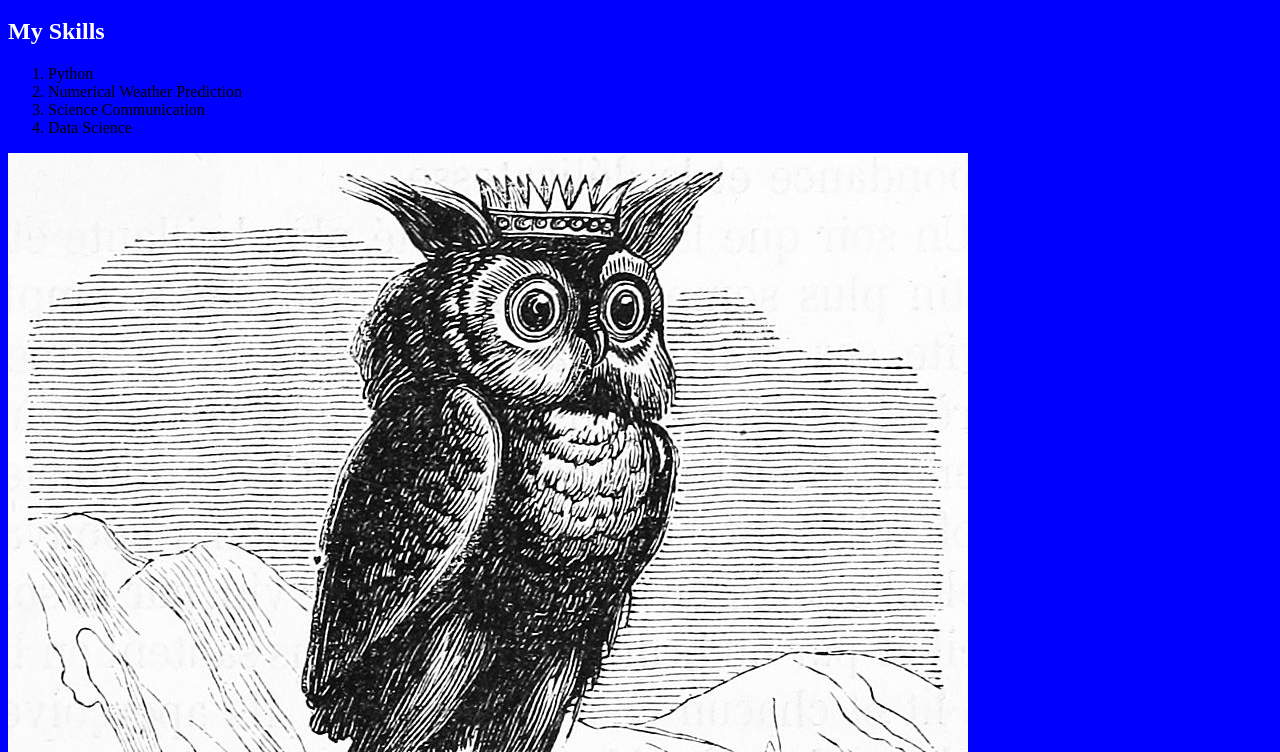
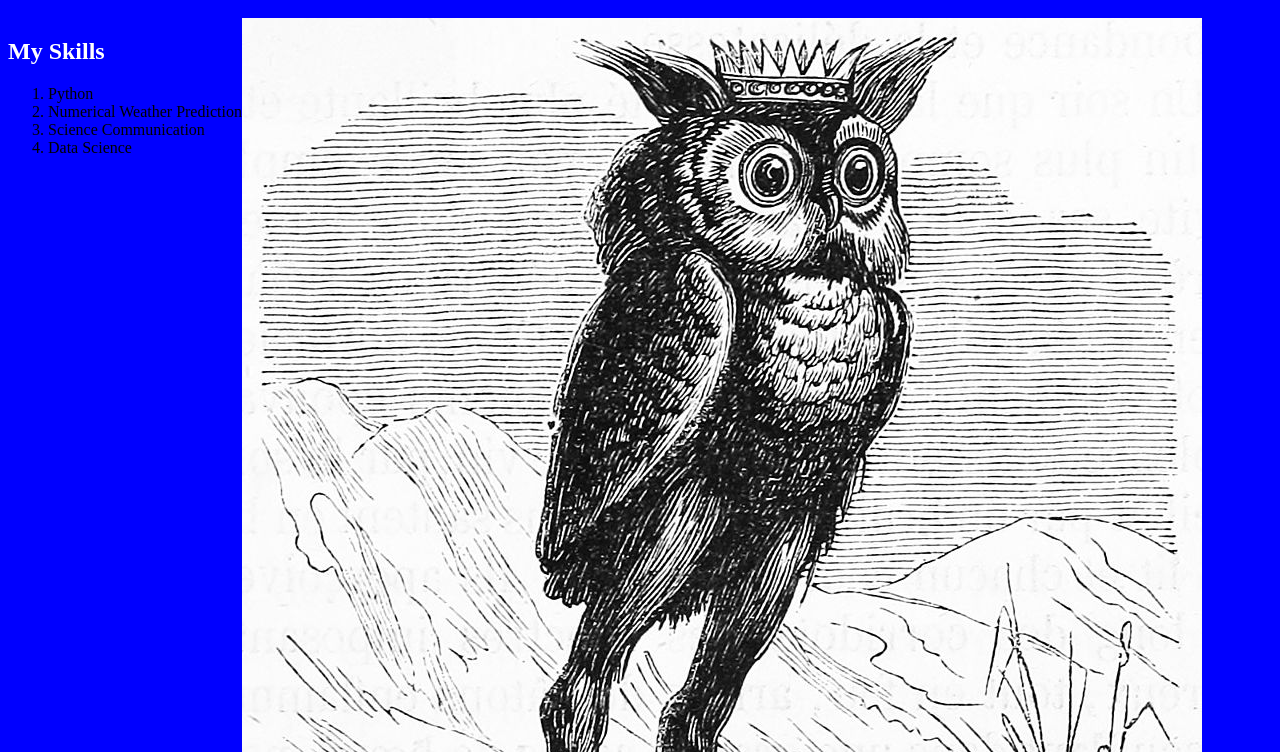
Before and after one commit to alderbraun/alderbraun.github.io, a plain HTML site: page index.html in a window 1280 px wide. Shown: the part 48-800 px from the top of the page. Drawn offline with Linux system fonts and the light colour scheme.

Commit message:
Update style.css

```diff
--- a/style.css
+++ b/style.css
@@ -5,3 +5,8 @@ body {
 h1, h2 {
   color: white;
 }
+
+.intro{
+  display: flex;
+  flex-direction: row;
+}
```
